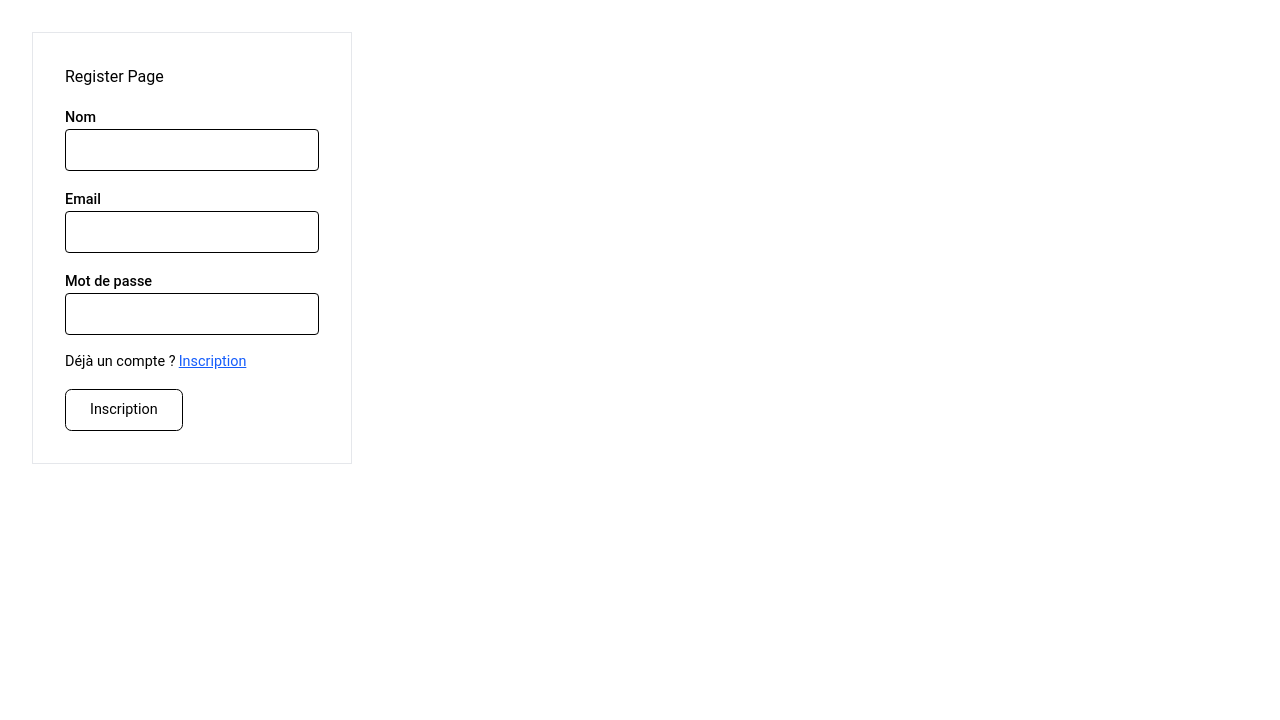
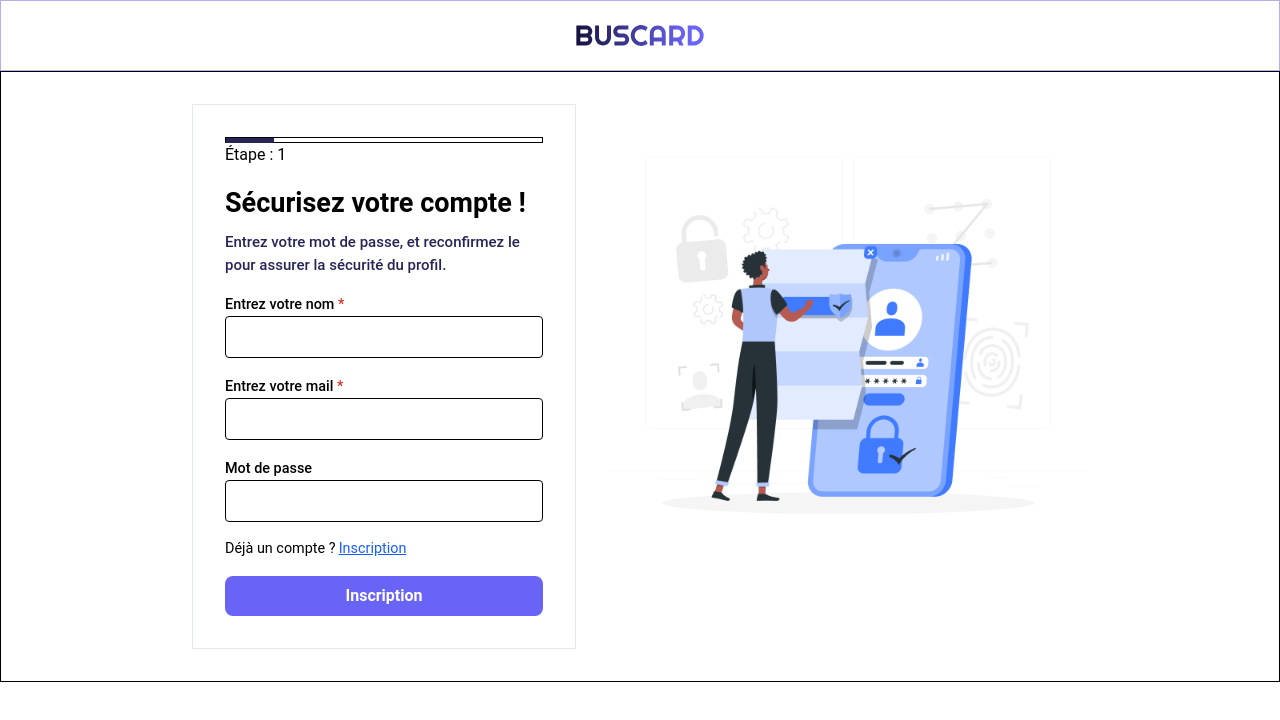
Before and after one commit to Valeryio/uniq_link_gen, a React (Vite) app in the folder frontend/: page /register in a window 1280 px wide. Shown: the top 720 px of the page. Built offline with nearby package versions, Linux system fonts and the light colour scheme.

Commit message:
Adding the favicon, and first draft of the registration process

```diff
--- a/frontend/index.html
+++ b/frontend/index.html
@@ -2,7 +2,7 @@
 <html lang="en">
   <head>
     <meta charset="UTF-8" />
-    <link rel="icon" type="image/svg+xml" href="" />
+    <link rel="icon" type="image/svg+xml" href="/favicon.svg" />
     <link rel="stylesheet" href="./src/styles.css">
     <meta name="viewport" content="width=device-width, initial-scale=1.0" />
     <title>Business Card generator</title>
--- a/frontend/src/components/header.jsx
+++ b/frontend/src/components/header.jsx
@@ -1,5 +1,4 @@
 
-import React from "react";
 import Button from "./ui/buttons";
 import { Link } from "react-router";
 
@@ -50,7 +49,7 @@ const SecondaryHeader = () => {
             </Link>
         </header>
     )
-}
+};
 
 const Header = ({type}) => {
 
--- /dev/null
+++ b/frontend/src/components/stepLoader.jsx
@@ -0,0 +1,19 @@
+
+
+const StepLoader = ({step=1}) => {
+
+	return (
+		<div>
+
+			<div className=" w-full h-[6px] border" >
+				<div className=" w-[3rem] h-[5px] bg-dark-purple" >
+
+				</div>
+			</div>
+			<p>Étape : <span>{step}</span></p>
+		</div>
+	)
+};
+
+
+export default StepLoader;
--- a/frontend/src/pages/register.jsx
+++ b/frontend/src/pages/register.jsx
@@ -1,7 +1,10 @@
 
 import Input from "../components/ui/input";
 import { useState } from "react";
+import Header from "../components/header";
+import Button from "../components/ui/buttons";
 import { Link, useNavigate } from "react-router";
+import StepLoader from "../components/stepLoader";
 
 
 const Register = () => {
@@ -46,26 +49,45 @@ const Register = () => {
 	};
 
 	return (
-		<section className=" p-[2rem] flex " >
-			<form action=""className="border border-gray-200 flex flex-col gap-[1rem] w-[20rem]
+		<>
+			<Header type="secondary" />
+			<section className=" p-[2rem] flex border justify-center gap-[2rem]" >
+				<form action=""className="border border-gray-200  flex flex-col gap-[1rem] w-[24rem]
 					p-[2rem]">
-				<h2>Register Page</h2>
+
+						<StepLoader />
+
+						<div className="flex flex-col gap-[.5rem]">
+							<h2 className="font-bold text-[27px]">
+								Sécurisez votre compte !
+							</h2>
+							<p className=" text-[15px] font-medium text-dark-purple">
+								Entrez votre mot de passe, et reconfirmez le
+								pour assurer la sécurité du profil.
+							</p>
+						</div>
 
 					<div>
-					<label htmlFor="name" className="text-[.9rem] font-medium" >Nom</label>
-					<input id="name" name="name" type="text" value={formData.name} onChange={handleChange}
+						<label htmlFor="name" className="text-[.9rem] font-medium" >
+							Entrez votre nom
+							<span className="text-primary-red"> *</span>
+						</label>
+						<input id="name" required name="name" type="text" value={formData.name} onChange={handleChange}
 						className="border px-[.8rem] py-[.5rem] w-full rounded-[.25rem]" />
 					</div>
 
 					<div>
-					<label htmlFor="email" className="text-[.9rem] font-medium" >Email</label>
-					<input id="email" name="email" type="email" value={formData.email} onChange={handleChange}
+						<label htmlFor="email" className="text-[.9rem] font-medium" >
+							Entrez votre mail
+							<span className="text-primary-red"> *</span>
+						</label>
+						<input id="email" required name="email" type="email" value={formData.email} onChange={handleChange}
 						className="border px-[.8rem] py-[.5rem] w-full rounded-[.25rem]" />
 					</div>
 
 					<div>
 						<label htmlFor="password" className="text-[.9rem] font-medium" >Mot de passe</label>
-					<input id="password" name="password" type="password" value={formData.password} onChange={handleChange}
+						<input id="password" required name="password" type="password" value={formData.password} onChange={handleChange}
 						className="border px-[.8rem] py-[.5rem] w-full rounded-[.25rem]" />
 					</div>
 
@@ -76,12 +98,15 @@ const Register = () => {
 						</Link>
 					</p>
 
-			<button onClick={handleSubmit}
-			className="border w-fit text-[.9rem] cursor-pointer hover:bg-amber-400 px-[1.5rem] py-[.6rem] rounded-[.4rem]" >
-				Inscription
-			</button>
+
+					<Button size="large" type="submit" onClick={handleSubmit} >Inscription</Button>
 				</form>
+
+				<div className=" w-[30rem]" >
+					<img src="./images/login.png" alt="" />
+				</div>
 			</section>
+		</>
 	)
 };
 
```
Also changed, not shown: frontend/public/favicon.svg (added). Lines whose indentation alone changed are shown as unchanged.
